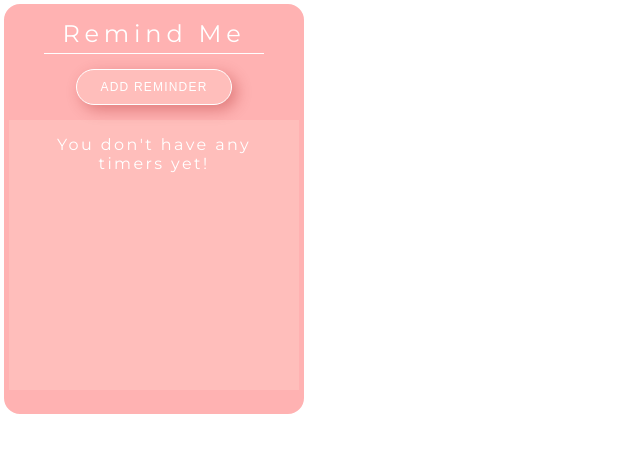
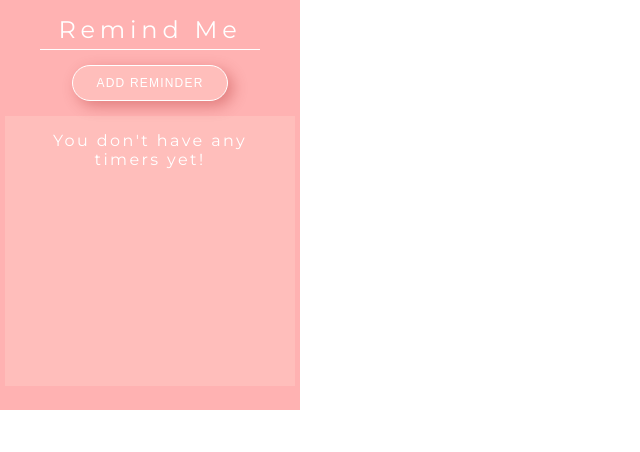
Before and after one commit to chingu-voyages/v8-geckos-team-08, a React (Create React App) app: page / in a window 1280 px wide. Shown: the top 452 px of the page, without its empty margins (0-640 px from the left). Built offline with nearby package versions, Linux system fonts and the light colour scheme.

Commit message:
updated base styles and created working build

```diff
--- a/src/App.css
+++ b/src/App.css
@@ -22,8 +22,6 @@
   height: 400px;
   padding-top: 10px;
   position: relative;
-  border-radius: 20px;
-  border: 4px solid white;
 }
 
 .header {
--- a/src/components/TimerTileComponent.js
+++ b/src/components/TimerTileComponent.js
@@ -11,7 +11,7 @@ export default class TimerTileComponent extends Component {
 		if (this.props) {
 			timerId = this.props.id;
 			timerTitle = this.props.title;
-		 }
+		}
 		seconds = parseInt(sessionStorage.getItem(`${timerId}-seconds`)) || seconds;
 
 		function tick() {
@@ -24,7 +24,7 @@ export default class TimerTileComponent extends Component {
 				counter.innerHTML = current_minutes + ":" + (current_seconds < 10 ? "0" : "") + current_seconds;
 			}
 
-			if( seconds > 0 ) {
+			if (seconds > 0) {
 				setTimeout(tick, 1000);
 			}
 		}
```
Also changed, not shown: 21 other files (tests, documents, lock files or other folders).
